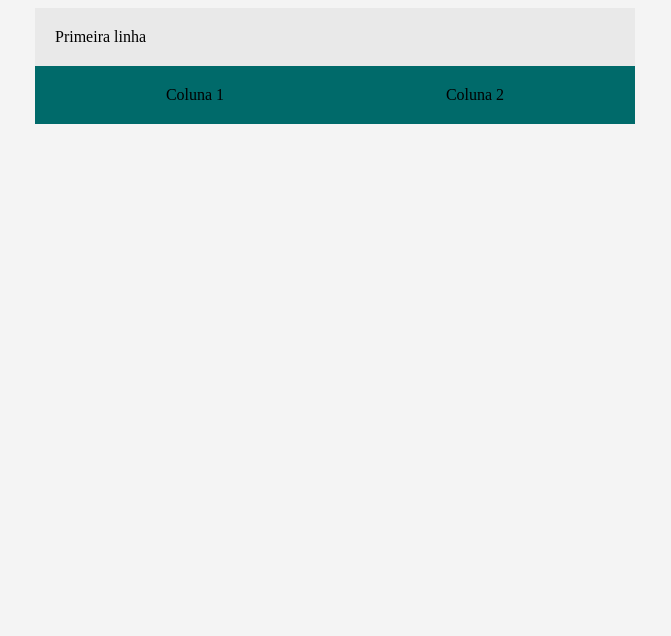
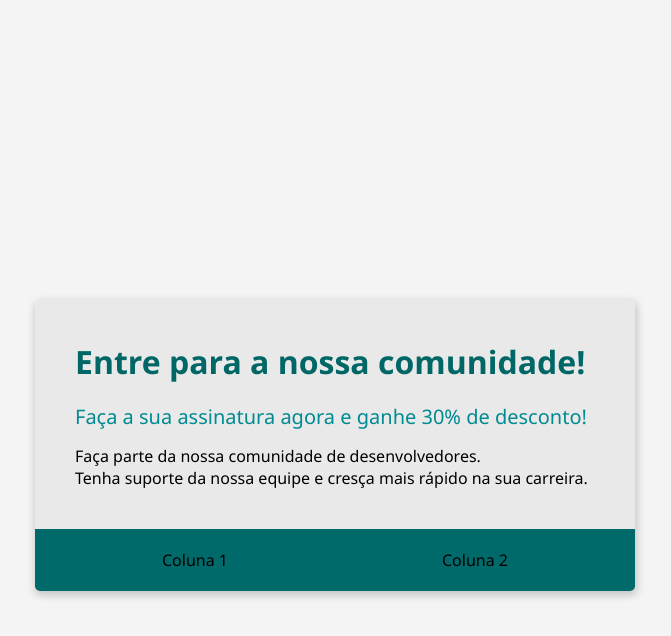
Before and after one commit to toniel-hub/bootcamp-devjr-mod2, a plain HTML site: page index.html in a window 1280 px wide. Shown: the whole page, without its empty margins (305-976 px from the left). Drawn offline with Linux system fonts and the light colour scheme.

Commit message:
closes #3 - Criando o cabeçalho

```diff
--- a/index.html
+++ b/index.html
@@ -9,16 +9,22 @@
  <style>
     body {
         background-color: #F4F4F4;
+        font-family: 'Segoe UI', Tahoma, Geneva, Verdana, sans-serif;
     }
         .container {
          background-color:#E9E9E9;
          margin: auto;
+         margin-top: 300px;
 
          width: 600px;
+
+         box-shadow: 1px 3px 8px 1px rgba(0, 0, 0, 0.2);
+         border-radius: 5px;
+         overflow: hidden;
         }
 
         .header{
-            padding: 20px
+            padding: 40px
 
         }
 
@@ -28,6 +34,18 @@
             justify-content: space-around;
             padding: 20px;
         }
+        .header-title {
+            color: #006666;
+            font-size: 32px;
+            font-weight: 700;
+            margin-bottom:20px;
+        }
+        .header-subtitle {
+            color: #008A91;
+            font-size: 20px;
+            font-weight: 500px;
+            margin-bottom: 15px;
+        }
  </style>
 
 
@@ -35,7 +53,16 @@
 <body>
     <div class="container">
         <div class="header">
-            Primeira linha
+            <div class="header-title">
+                Entre para a nossa comunidade!
+            </div>
+            <div class="header-subtitle">
+                Faça a sua assinatura agora e ganhe 30% de desconto!
+            </div>
+            <div>
+                Faça parte da nossa comunidade de desenvolvedores. <br>
+                Tenha suporte da nossa equipe e cresça mais rápido na sua carreira.
+            </div>
         </div>
         <div class="flex-container">
             <div>
```
